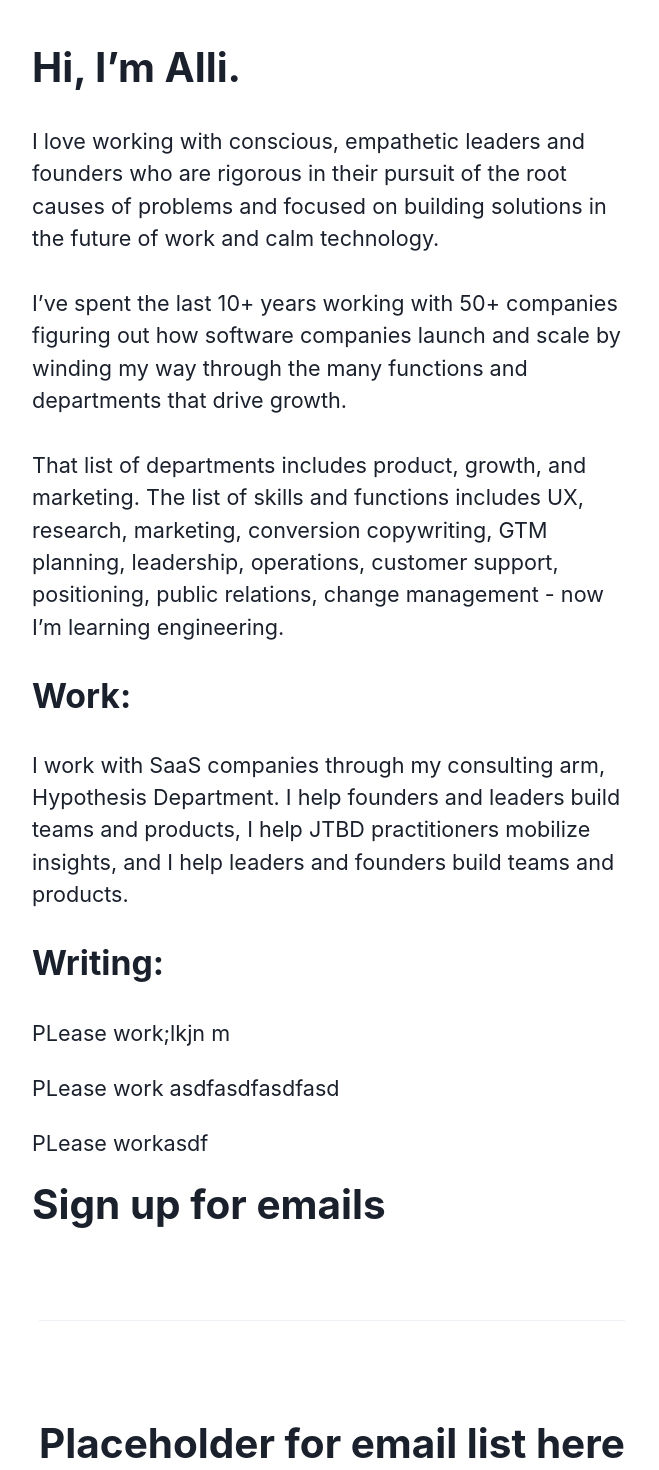
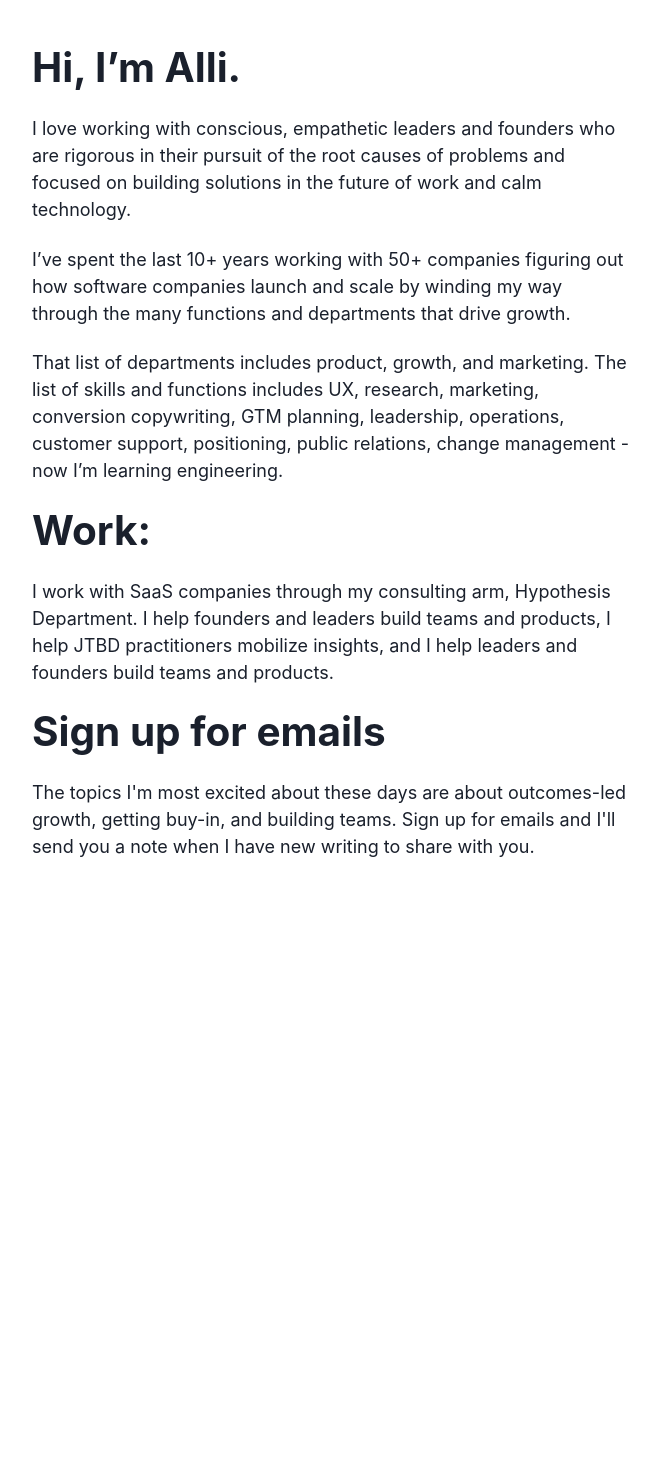
Before and after one commit to alliblum/nextjs-blog, a Next.js app: page / in a window 1280 px wide. Shown: the part 200-1670 px from the top of the page, without its empty margins (308-967 px from the left). After the commit the page ends 1373 px from the top, so only its background shows below. Built offline with nearby package versions, Linux system fonts and the light colour scheme.

Commit message:
fixing formatting on home page

```diff
--- a/components/footer.tsx
+++ b/components/footer.tsx
@@ -7,9 +7,7 @@ export const Footer = () => {
         <Box>
           <Divider orientation="horizontal" my={20} />
         </Box>
-        <Box mb={20}>
-          <Heading>Placeholder for email list here</Heading>
-        </Box>
+        <Box mb={15}></Box>
       </Stack>
     </Center>
   )
--- a/pages/_app.tsx
+++ b/pages/_app.tsx
@@ -35,7 +35,8 @@ export default function App({ Component, pageProps }: AppProps) {
   return (
     <ChakraProvider theme={theme}>
       <Component {...pageProps} />
-      <h1>{isClient ? 'This is never prerendered' : 'Prerendered'}</h1>
+      <h1>{isClient ? '' : 'Prerendered'}</h1>
+      {/* <h1>{isClient ? 'This is never prerendered' : 'Prerendered'}</h1> */}
     </ChakraProvider>
   )
 }
--- a/pages/founders-and-leaders.tsx
+++ b/pages/founders-and-leaders.tsx
@@ -13,11 +13,11 @@ export default function FoundersAndLeaders() {
   return (
     <Layout home>
       <Stack spacing={5}>
-        <Heading size="md">
+        <Text as="i">
           Get your team out of your office and DMs, start shipping faster,
           increase your acquisition and activation metrics - without
           compromising from your vision{' '}
-        </Heading>
+        </Text>
         <Heading size="xl">
           Visionary leaders aren’t meant to spend their days responding to DMs.{' '}
         </Heading>
--- a/pages/index.tsx
+++ b/pages/index.tsx
@@ -8,7 +8,7 @@ import {
   // FormHelperText,
   // Input,
   // Spacer,
-  // Text,
+  Text,
   // Button,
 } from '@chakra-ui/react'
 import Layout, { siteTitle } from '../components/layout'
@@ -34,40 +34,41 @@ export default function Home({
       <Head>
         <title>{siteTitle}</title>
       </Head>
-      <section className={utilStyles.headingMd}>
+      {/* <section className={utilStyles.headingMd}> */}
+      <Stack spacing={5}>
         <Heading size="xl">Hi, I’m Alli. </Heading>
-        <br />
-        <p>
+
+        <Text>
           I love working with conscious, empathetic leaders and founders who are
           rigorous in their pursuit of the root causes of problems and focused
           on building solutions in the future of work and calm technology.{' '}
-        </p>
-        <br />
-        <p>
+        </Text>
+
+        <Text>
           I’ve spent the last 10+ years working with 50+ companies figuring out
           how software companies launch and scale by winding my way through the
           many functions and departments that drive growth.{' '}
-        </p>
-        <br />
-        <p>
+        </Text>
+
+        <Text>
           That list of departments includes product, growth, and marketing. The
           list of skills and functions includes UX, research, marketing,
           conversion copywriting, GTM planning, leadership, operations, customer
           support, positioning, public relations, change management - now I’m
           learning engineering.{' '}
-        </p>
-        <br />
-        <Heading size="lg">Work:</Heading>
-        <br />
-        <p>
+        </Text>
+
+        <Heading size="xl">Work:</Heading>
+
+        <Text>
           {' '}
           I work with SaaS companies through my consulting arm, Hypothesis
           Department. I help founders and leaders build teams and products, I
           help JTBD practitioners mobilize insights, and I help leaders and
           founders build teams and products.{' '}
-        </p>
-        <br />
-        <Heading size="lg">Writing:</Heading>
+        </Text>
+
+        {/* <Heading size="lg">Writing:</Heading>
         <br />
       </section>
       <section className={`${utilStyles.headingMd} ${utilStyles.padding1px}`}>
@@ -80,8 +81,8 @@ export default function Home({
             </li>
           ))}
         </ul>
-      </section>
-      <Stack>
+      </section> */}
+
         <Heading>Sign up for emails</Heading>
         {/* <br />
         <section>
@@ -96,9 +97,11 @@ export default function Home({
               <Stack>
                 <Text>
                   {/* <FormLabel for="bd-email">Enter your email</FormLabel> */}
-        The topics I'm most excited about these days are about outcomes-led
-        growth, getting buy-in, and building teams. Sign up for emails and I'll
-        send you a note when I have new writing to share with you.
+        <Text>
+          The topics I'm most excited about these days are about outcomes-led
+          growth, getting buy-in, and building teams. Sign up for emails and
+          I'll send you a note when I have new writing to share with you.
+        </Text>
         {/* </Text>
                 <Input type="email" name="email" id="bd-email" />
                 <Spacer />
--- a/tsconfig.json
+++ b/tsconfig.json
@@ -18,8 +18,8 @@
     "**/*.ts",
     "**/*.tsx",
     "pages/mdx.mdx",
-    "next.config.js"
-    // "pages/my-mdx-page",
+    "next.config.js",
+    "pages/jtbd-practitioners.mdx" // "pages/my-mdx-page",
     // "pages/jtbd-practitioners.tsx"
   ],
   "exclude": ["node_modules"]
```
